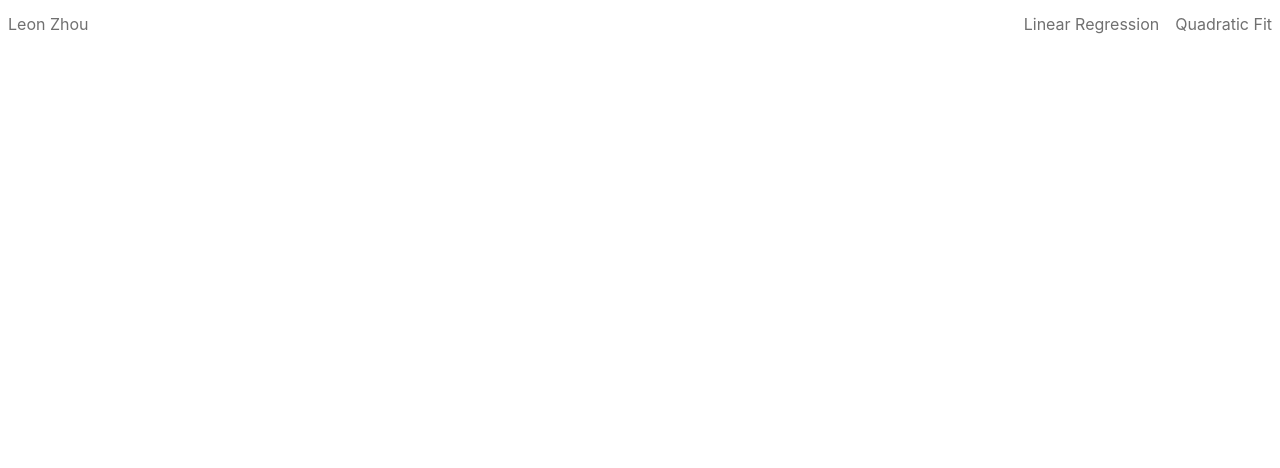
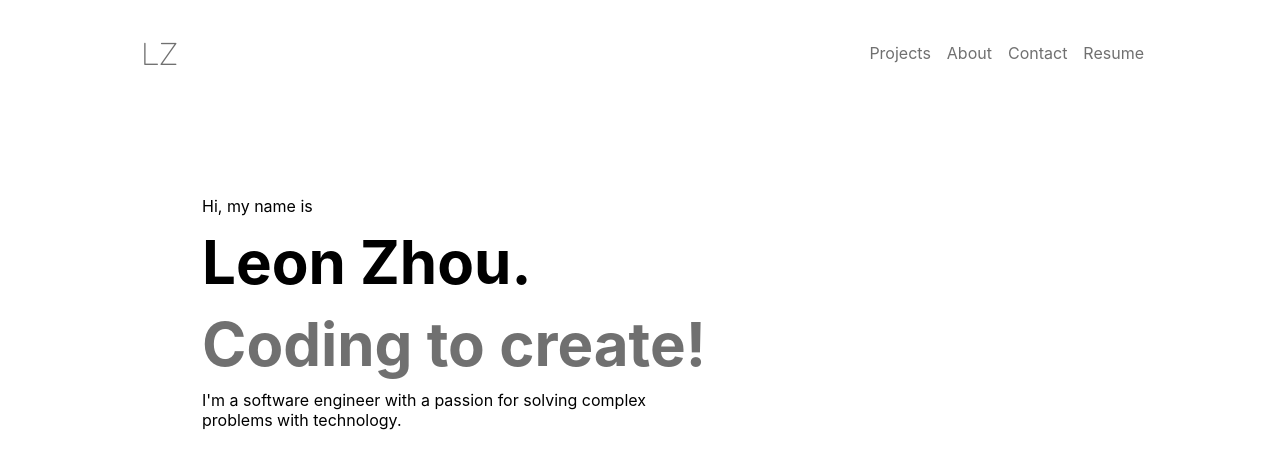
Before and after one commit to LeonXZhou/LeonXZhou.github.io, a React (Create React App) app in the folder react-portfolio/: page / in a window 1280 px wide. Shown: the top 468 px of the page. Built offline with nearby package versions, Linux system fonts and the light colour scheme.

Commit message:
added intro and styled page

```diff
--- a/react-portfolio/src/App.js
+++ b/react-portfolio/src/App.js
@@ -1,10 +1,10 @@
 import NavBarTop from "./components/NavBarTop";
+import Intro from "./components/Intro";
 function App() {
   return (
     <div className="App">
-      <NavBarTop>
-
-      </NavBarTop>
+      <NavBarTop/>
+      <Intro/>
     </div>
   );
 }
--- /dev/null
+++ b/react-portfolio/src/components/Intro.css
@@ -0,0 +1,24 @@
+.intro{
+  padding-left: 15%;
+  padding-right: 30%;
+  padding-top: 100px;
+}
+
+.intro p{
+  margin:10px;
+}
+
+.intro .name{
+  font-size: 60px;
+  font-weight: bolder;
+}
+
+.intro .motto{
+  font-size: 60px;
+  font-weight: bolder;
+  color: rgb(112, 112, 112);
+}
+
+.intro .pitch{
+  padding-right: 30%;
+}
--- /dev/null
+++ b/react-portfolio/src/components/Intro.js
@@ -0,0 +1,14 @@
+import "./Intro.css"
+
+export default function Intro(props) {
+  return (
+    <div className="intro">
+      <p>Hi, my name is</p>
+      <p className="name">Leon Zhou.</p>
+      <p className="motto">Coding to create!</p>
+      <p className="pitch">I'm a software engineer with a passion for solving
+        complex problems with technology. </p>
+
+    </div>
+  );
+}
--- a/react-portfolio/src/components/NavBar.css
+++ b/react-portfolio/src/components/NavBar.css
@@ -1,23 +1,32 @@
-nav.top{
+@font-face {
+  font-family: Bravo;
+  src: url(../fonts/Bavro-Regular.ttf);
+}
+
+
+nav.top {
   display: flex;
   align-items: center;
   justify-content: space-between;
 
   width: 100%;
-  height: 3em;
+  /* height: 3em; */
   background-color: transparent;
 
   color: rgb(112, 112, 112);
 
+  padding-left: 10%;
+  padding-right: 10%;
+  margin-top: 20px;
 }
-nav.top .left{
-  display:flex;
+
+nav.top .left {
+  display: flex;
+  /* font-style: italic; */
+  font-size: 30px;
+  font-family: Bravo;
 }
-nav.top .right{
-  display:flex;
+
+nav.top .right {
+  display: flex;
 }
-nav.top .center{
-  position: absolute;
-  right: 50%;
-  transform: translate(50%,0%);
-}
--- a/react-portfolio/src/components/NavBarButton.css
+++ b/react-portfolio/src/components/NavBarButton.css
@@ -1,4 +1,6 @@
 .navButton{
   padding: .5em;
-  cursor: pointer;
 }
+.right .navButton{
+  cursor: pointer ;
+}
--- a/react-portfolio/src/components/NavBarTop.js
+++ b/react-portfolio/src/components/NavBarTop.js
@@ -6,15 +6,21 @@ export default function NavBarTop() {
     <nav className="top">
       <div className="left">
         <NavBarButton>
-          Leon Zhou
+          LZ
         </NavBarButton>
       </div>
-      <div className="left">
+      <div className="right">
         <NavBarButton>
-          Linear Regression
+          Projects
         </NavBarButton>
         <NavBarButton>
-          Quadratic Fit
+          About
+        </NavBarButton>
+        <NavBarButton>
+          Contact
+        </NavBarButton>
+        <NavBarButton>
+          Resume
         </NavBarButton>
       </div>
     </nav>
--- a/react-portfolio/src/index.css
+++ b/react-portfolio/src/index.css
@@ -11,3 +11,8 @@ code {
   font-family: source-code-pro, Menlo, Monaco, Consolas, 'Courier New',
     monospace;
 }
+
+
+* {
+  box-sizing: border-box;
+}
```
Also changed, not shown: react-portfolio/src/fonts/Bavro-Regular.ttf (added).
